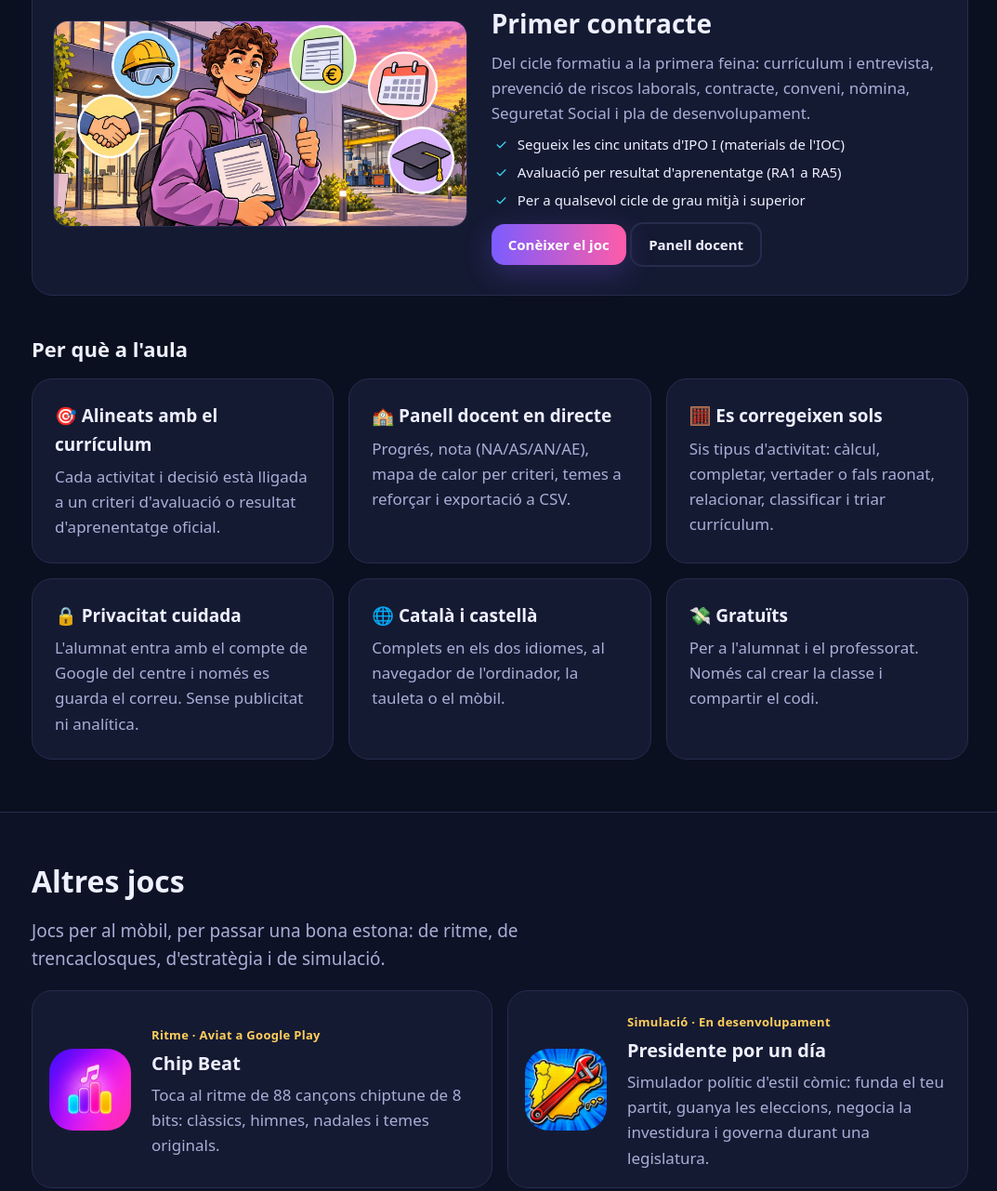
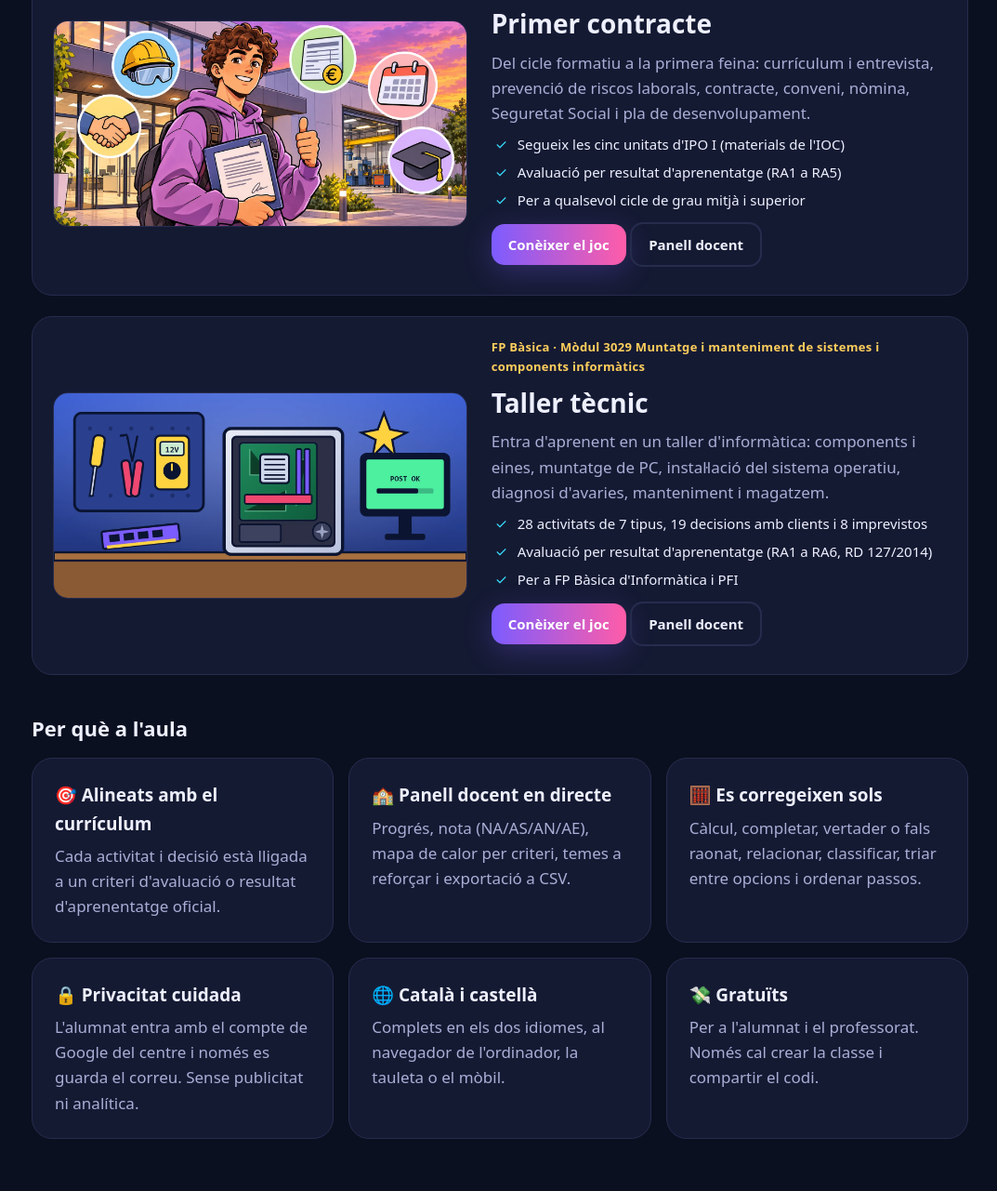
Before and after one commit to briancalvillo/imegames-web, a plain HTML site: page public/ca/index.html in a window 1280 px wide. Shown: the part 1194-2475 px from the top of the page at 93% size, without its empty margins (102-1175 px from the left). Drawn offline with Linux system fonts and the light colour scheme.

Commit message:
Taller tècnic en la sección de juegos educativos (es y ca)
Co-Authored-By: Claude Opus 5.5 <noreply@anthropic.com>
Claude-Session: https://claude.ai/code/session_011KtAn9xXERaZsWjZui4xek

```diff
--- a/public/ca/index.html
+++ b/public/ca/index.html
@@ -4,7 +4,7 @@
 <meta charset="utf-8">
 <meta name="viewport" content="width=device-width, initial-scale=1">
 <title>IME Games · Jocs educatius per a l'aula i jocs per al mòbil</title>
-<meta name="description" content="IME Games crea jocs educatius gratuïts per a l'aula, alineats amb el currículum i amb panell docent: Independitza't (Economia Bàsica de 4t d'ESO) i Primer contracte (mòdul d'IPO als cicles formatius). I jocs per al mòbil com Chip Beat.">
+<meta name="description" content="IME Games crea jocs educatius gratuïts per a l'aula, alineats amb el currículum i amb panell docent: Independitza't (Economia Bàsica de 4t d'ESO), Primer contracte (mòdul d'IPO als cicles formatius) i Taller tècnic (muntatge i manteniment d'equips a FP Bàsica). I jocs per al mòbil com Chip Beat.">
 <link rel="canonical" href="https://imegames.com/ca/">
 <link rel="alternate" hreflang="ca" href="https://imegames.com/ca/">
 <link rel="alternate" hreflang="es" href="https://imegames.com/">
@@ -56,13 +56,23 @@
         <p class="ctas"><a class="btn" href="https://primercontracte.imegames.com/">Conèixer el joc</a> <a class="btn ghost" href="https://primercontracte.imegames.com/play/docente">Panell docent</a></p>
       </div>
     </article>
+    <article class="card edugame">
+      <a href="https://tallertecnic.imegames.com/"><img src="/img/tallertecnic.webp" width="1600" height="800" alt="Portada de Taller tècnic: un taller d'informàtica amb un ordinador obert i un tauler d'eines" loading="lazy"></a>
+      <div>
+        <span class="tag">FP Bàsica · Mòdul 3029 Muntatge i manteniment de sistemes i components informàtics</span>
+        <h3><a href="https://tallertecnic.imegames.com/">Taller tècnic</a></h3>
+        <p>Entra d'aprenent en un taller d'informàtica: components i eines, muntatge de PC, instal·lació del sistema operatiu, diagnosi d'avaries, manteniment i magatzem.</p>
+        <ul class="tick"><li>28 activitats de 7 tipus, 19 decisions amb clients i 8 imprevistos</li><li>Avaluació per resultat d'aprenentatge (RA1 a RA6, RD 127/2014)</li><li>Per a FP Bàsica d'Informàtica i PFI</li></ul>
+        <p class="ctas"><a class="btn" href="https://tallertecnic.imegames.com/">Conèixer el joc</a> <a class="btn ghost" href="https://tallertecnic.imegames.com/play/docente">Panell docent</a></p>
+      </div>
+    </article>
   </div>
 
   <h3 class="sub">Per què a l'aula</h3>
   <div class="grid3 porque">
     <div class="card"><h3>🎯 Alineats amb el currículum</h3><p>Cada activitat i decisió està lligada a un criteri d'avaluació o resultat d'aprenentatge oficial.</p></div>
     <div class="card"><h3>🏫 Panell docent en directe</h3><p>Progrés, nota (NA/AS/AN/AE), mapa de calor per criteri, temes a reforçar i exportació a CSV.</p></div>
-    <div class="card"><h3>🧮 Es corregeixen sols</h3><p>Sis tipus d'activitat: càlcul, completar, vertader o fals raonat, relacionar, classificar i triar currículum.</p></div>
+    <div class="card"><h3>🧮 Es corregeixen sols</h3><p>Càlcul, completar, vertader o fals raonat, relacionar, classificar, triar entre opcions i ordenar passos.</p></div>
     <div class="card"><h3>🔒 Privacitat cuidada</h3><p>L'alumnat entra amb el compte de Google del centre i només es guarda el correu. Sense publicitat ni analítica.</p></div>
     <div class="card"><h3>🌐 Català i castellà</h3><p>Complets en els dos idiomes, al navegador de l'ordinador, la tauleta o el mòbil.</p></div>
     <div class="card"><h3>💸 Gratuïts</h3><p>Per a l'alumnat i el professorat. Només cal crear la classe i compartir el codi.</p></div>
@@ -94,7 +104,7 @@
 </main>
 
 <footer><div class="wrap">
-  <a href="https://independitzat.imegames.com/">Independitza't</a><a href="https://primercontracte.imegames.com/">Primer contracte</a><a href="/chipbeat/privacidad.html">Privacitat de Chip Beat</a><a href="/chipbeat/terminos.html">Termes de Chip Beat</a><a href="mailto:brian.calvillo.apps@gmail.com">brian.calvillo.apps@gmail.com</a>
+  <a href="https://independitzat.imegames.com/">Independitza't</a><a href="https://primercontracte.imegames.com/">Primer contracte</a><a href="https://tallertecnic.imegames.com/">Taller tècnic</a><a href="/chipbeat/privacidad.html">Privacitat de Chip Beat</a><a href="/chipbeat/terminos.html">Termes de Chip Beat</a><a href="mailto:brian.calvillo.apps@gmail.com">brian.calvillo.apps@gmail.com</a>
   <p>© 2026 IME Games</p>
 </div></footer>
 </body>
```
Also changed, not shown: public/index.html (+13 -3 lines), public/img/tallertecnic.webp (added), 1 other file.
